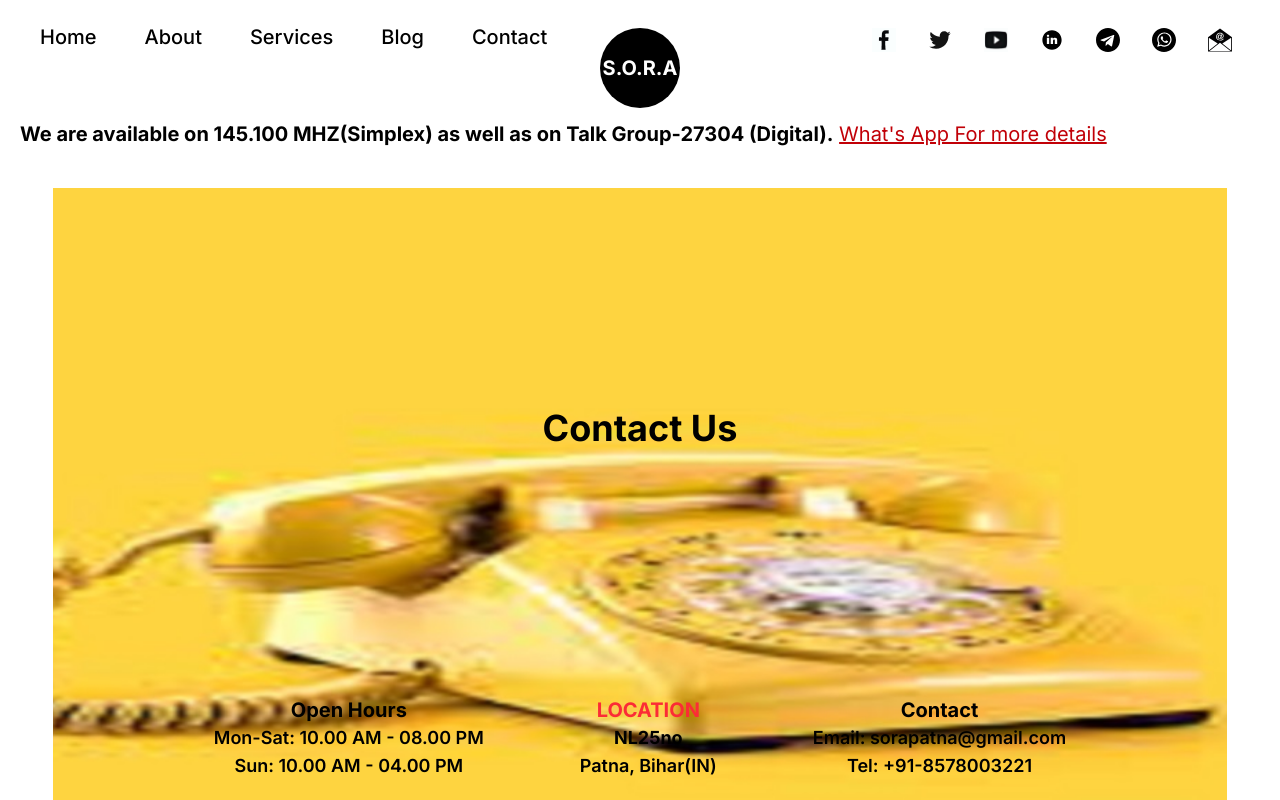
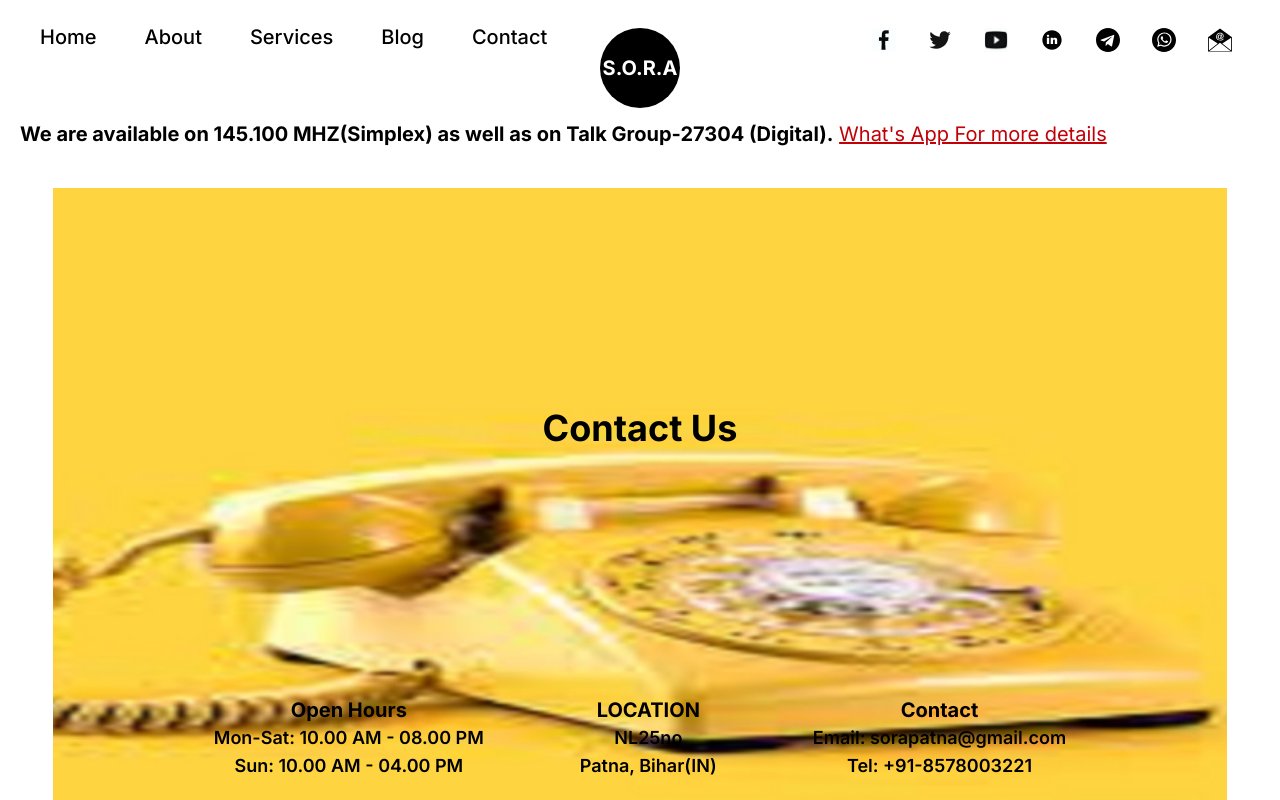
Before and after one commit to sorapatna/SORA-WEBSITE, a Next.js app: page /contact in a window 1280 px wide. Shown: the top 800 px of the page. Built offline with nearby package versions, Linux system fonts and the light colour scheme.

Commit message:
Update page.tsx

```diff
--- a/app/contact/page.tsx
+++ b/app/contact/page.tsx
@@ -31,8 +31,8 @@ export default function Contact() {
             <p className="text-md md:text-lg font-semibold text-black">Sun: 10.00 AM - 04.00 PM</p>
           </div>
           <div className="mt-5 md:mt-0 text-center" >
-            <h2 className="text-xl font-bold text-red-500">LOCATION</h2>
-            <p className="text-md md:text-lg font-bold text-red-black">NL25no</p>
+            <h2 className="text-xl font-bold text-black">LOCATION</h2>
+            <p className="text-md md:text-lg font-semibold text-red-black">NL25no</p>
             <p className="text-md md:text-lg font-semibold text-black">Patna, Bihar(IN)</p>
           </div>
           <div className="mb-5 mt-5 md:mt-0 text-center" >
```
